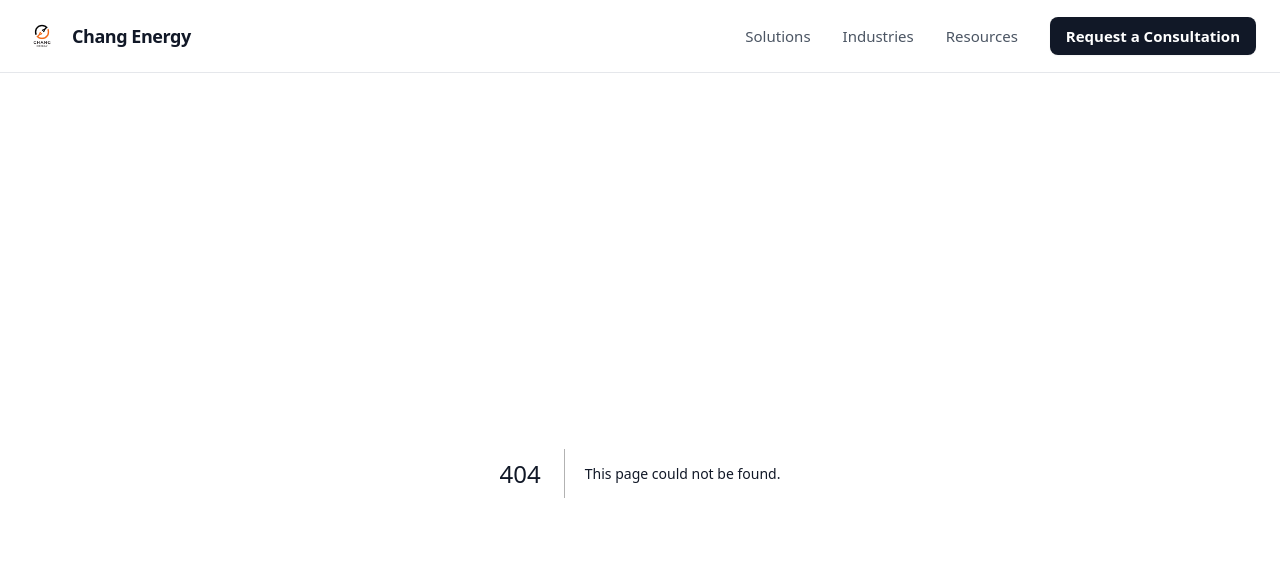
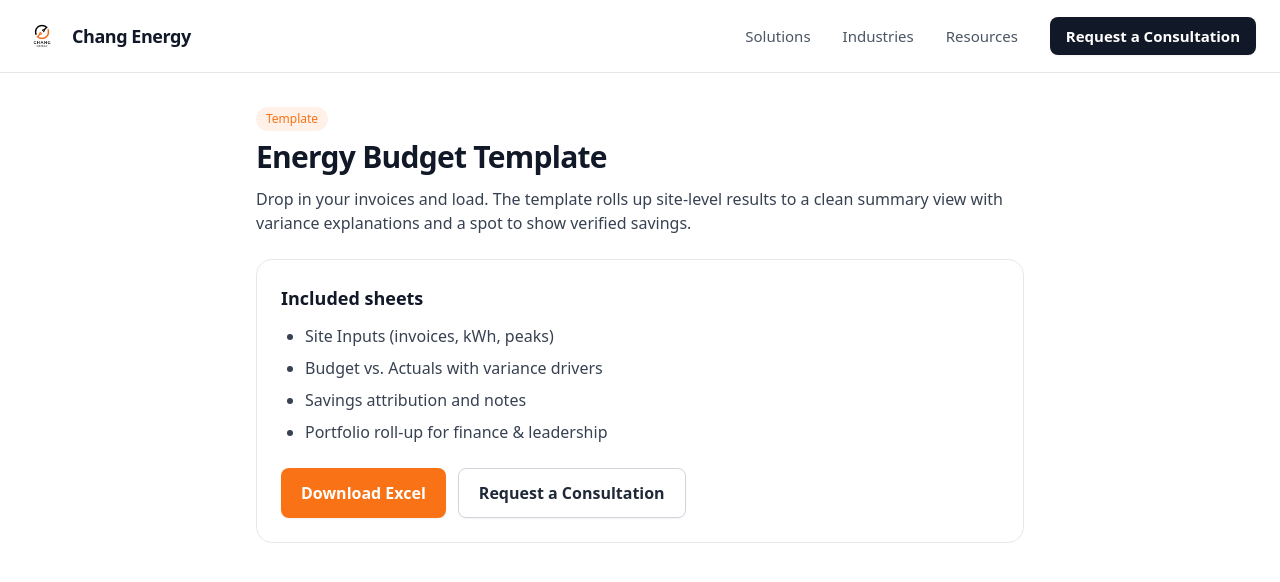
Before and after one commit to Alychang894/chang-energy-site, a Next.js app: page /resources/energy-budget-template in a window 1280 px wide. Before the commit this address had no page. Shown: the top 582 px of the page. Built offline with nearby package versions, Linux system fonts and the light colour scheme.

Commit message:
Create page.tsx

```diff
--- /dev/null
+++ b/app/resources/energy-budget-template/page.tsx
@@ -0,0 +1,52 @@
+import type { Metadata } from "next";
+import FadeIn from "../../../components/FadeIn";
+
+export const metadata: Metadata = {
+  title: "Energy Budget Template | Resources",
+  description:
+    "A clean Excel model for budget vs. actuals with variance notes and verified savings.",
+};
+
+export default function BudgetTemplatePage() {
+  return (
+    <main className="px-6 pb-24 pt-8">
+      <div className="mx-auto max-w-3xl">
+        <FadeIn>
+          <span className="badge-brand">Template</span>
+          <h1 className="mt-2 text-3xl font-bold tracking-tight text-gray-900">
+            Energy Budget Template
+          </h1>
+          <p className="mt-3 text-gray-700">
+            Drop in your invoices and load. The template rolls up site-level results to a
+            clean summary view with variance explanations and a spot to show verified savings.
+          </p>
+        </FadeIn>
+
+        <FadeIn delay={80}>
+          <div className="mt-6 rounded-2xl border bg-white p-6">
+            <h2 className="text-lg font-semibold">Included sheets</h2>
+            <ul className="mt-3 list-disc pl-6 space-y-2 text-gray-700">
+              <li>Site Inputs (invoices, kWh, peaks)</li>
+              <li>Budget vs. Actuals with variance drivers</li>
+              <li>Savings attribution and notes</li>
+              <li>Portfolio roll-up for finance & leadership</li>
+            </ul>
+
+            <div className="mt-6 flex flex-wrap gap-3">
+              <a
+                href="/resources/energy-budget-template.xlsx"
+                className="btn btn-primary"
+                download
+              >
+                Download Excel
+              </a>
+              <a href="/contact" className="btn btn-outline">
+                Request a Consultation
+              </a>
+            </div>
+          </div>
+        </FadeIn>
+      </div>
+    </main>
+  );
+}
```
